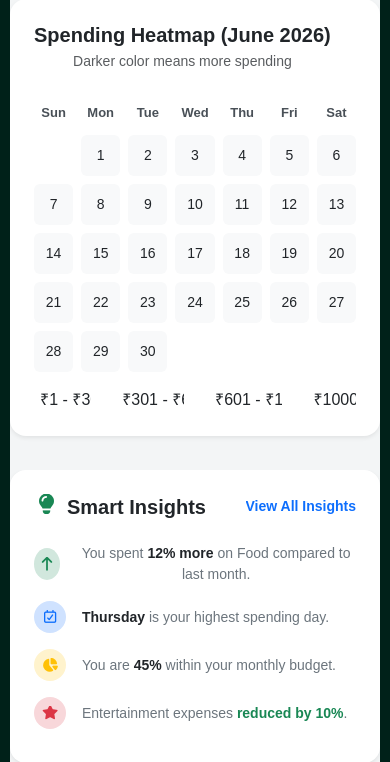
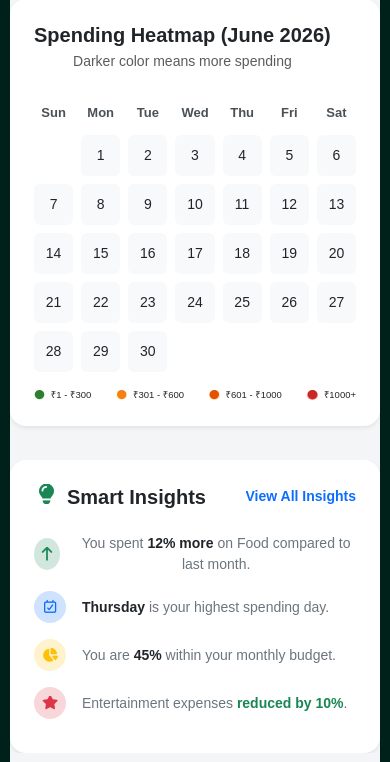
Before and after one commit to sammmyyy17/ExpansesFlow, a Django app: page /monthly-transaction/ in a window 390 px wide. Shown: the part 981-1743 px from the top of the page. Run offline with Django 5.2, Linux system fonts and the light colour scheme; some libraries are stand-ins or nearby versions.

Commit message:
Refactor CSS styles for improved layout and design

```diff
--- a/static/style.css
+++ b/static/style.css
@@ -550,4 +550,7 @@ small {
     canvas {
         max-width: 100% !important;
     }
+     .heatmap-legend span {
+        font-size: 9.5px;
+    }
 }
```
